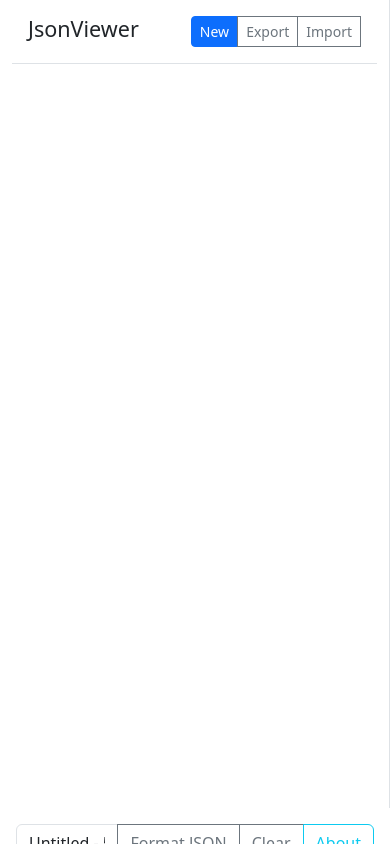
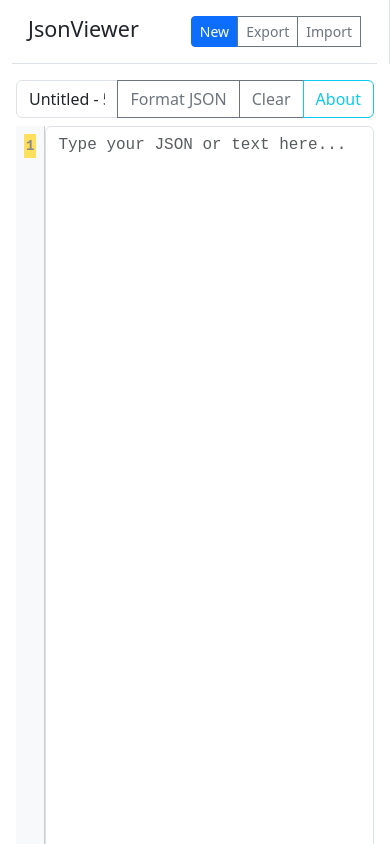
Before and after one commit to shantanu-terang/jsonviewer, a plain HTML site: page index.html in a window 390 px wide. Drawn offline with nearby package versions, Linux system fonts and the light colour scheme.

Commit message:
Update index.html

```diff
--- a/index.html
+++ b/index.html
@@ -127,7 +127,7 @@
                             <input type="file" accept=".json" class="d-none" x-ref="importFile" @change="importNotes" />
                         </div>
                     </div>
-                    <div class="sidebar-notes">
+                    <div class="sidebar-notes d-none d-md-block">
                         <ul class="list-group list-group-flush">
                             <template x-for="note in [...notes].reverse()" :key="note.id">
                                 <li class="list-group-item d-flex justify-content-between align-items-center"
```
